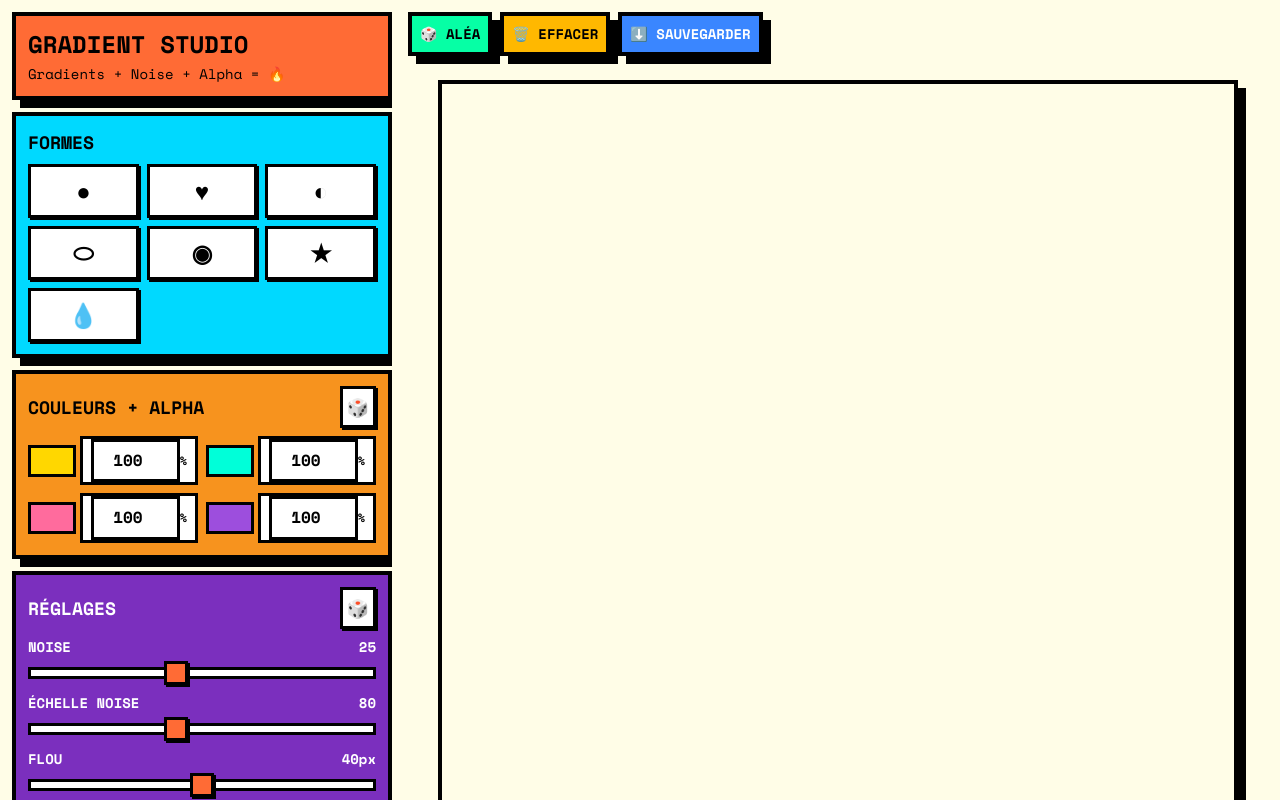
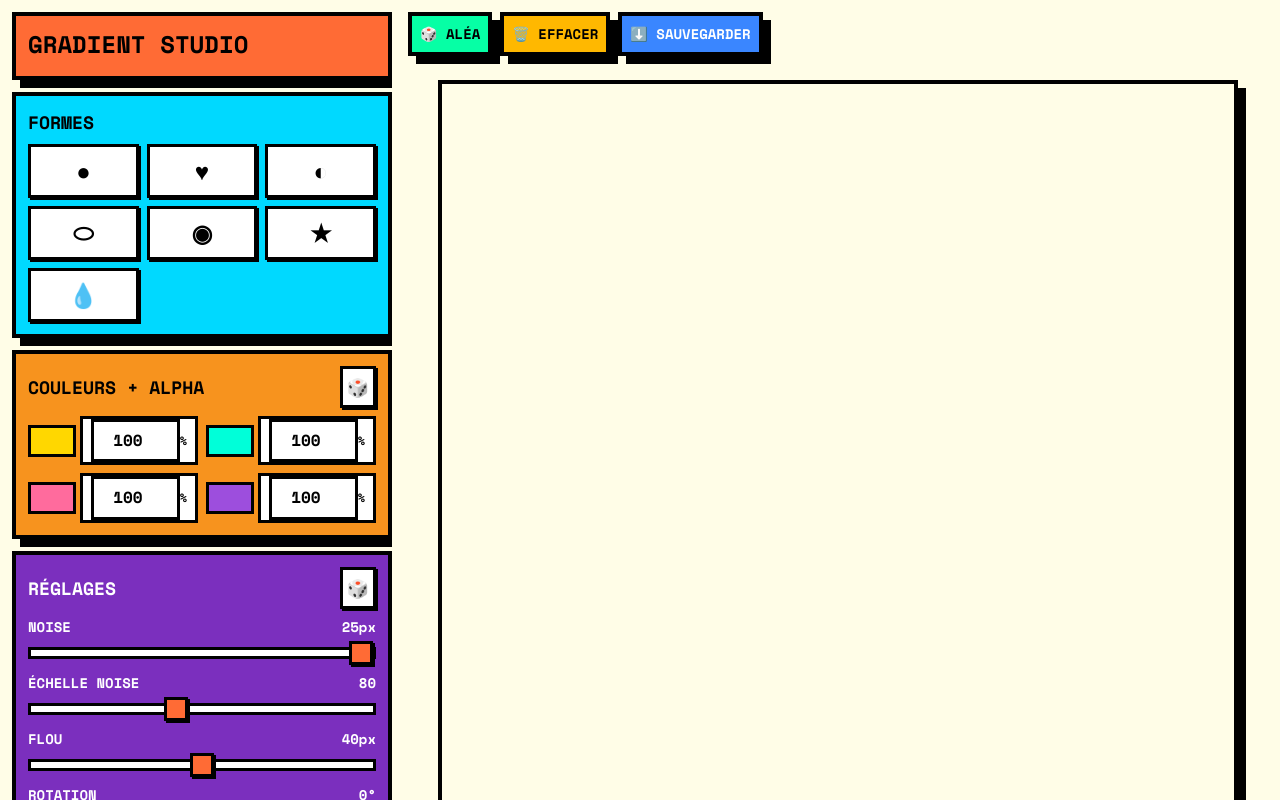
Before and after one commit to Walkberg/gradient-shape, a React (Vite) app in the folder gradient-shape/: page / in a window 1280 px wide. Built offline with nearby package versions, Linux system fonts and the light colour scheme.

Commit message:
refactor: update noise intensity range and improve display in SettingsPanel

```diff
--- a/gradient-shape/src/components/Header.tsx
+++ b/gradient-shape/src/components/Header.tsx
@@ -3,7 +3,6 @@ export function Header() {
     <header>
       <div className="bg-[#FF6B35] brutal-border brutal-shadow p-3">
         <h1 className="text-2xl font-bold mb-1">GRADIENT STUDIO</h1>
-        <p className="text-sm">Gradients + Noise + Alpha = 🔥</p>
       </div>
     </header>
   );
--- a/gradient-shape/src/components/SettingsPanel.tsx
+++ b/gradient-shape/src/components/SettingsPanel.tsx
@@ -15,7 +15,7 @@ export function SettingsPanel() {
   } = useGradientStudio();
 
   const randomizeSettings = () => {
-    setNoiseIntensity(Math.floor(Math.random() * 30) + 15);
+    setNoiseIntensity(Math.floor(Math.random() * 8) + 1);
     setNoiseScale(Math.floor(Math.random() * 60) + 60);
     setRotation(Math.floor(Math.random() * 360));
     setBlur(Math.floor(Math.random() * 30) + 30);
@@ -37,12 +37,12 @@ export function SettingsPanel() {
       <div className="mb-2">
         <label className="block mb-1 font-bold text-sm flex justify-between">
           <span>NOISE</span>
-          <span>{noiseIntensity}</span>
+          <span>{noiseIntensity}px</span>
         </label>
         <input
           type="range"
           min="0"
-          max="60"
+          max="8"
           value={noiseIntensity}
           onChange={(e) => setNoiseIntensity(parseInt(e.target.value))}
         />
```
